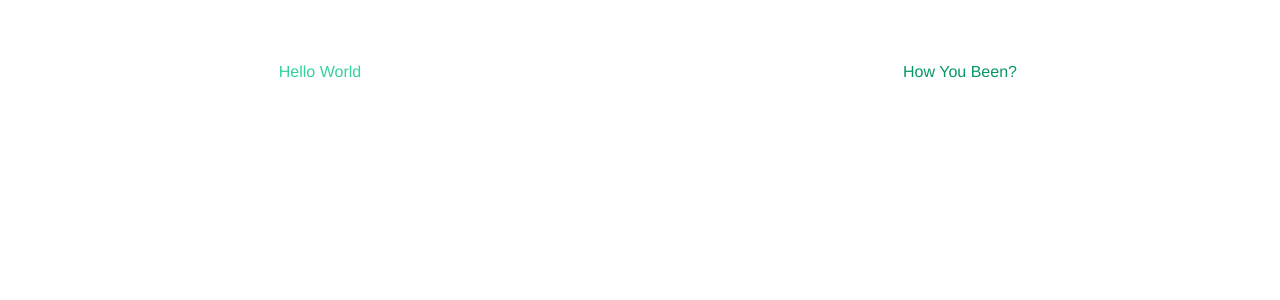
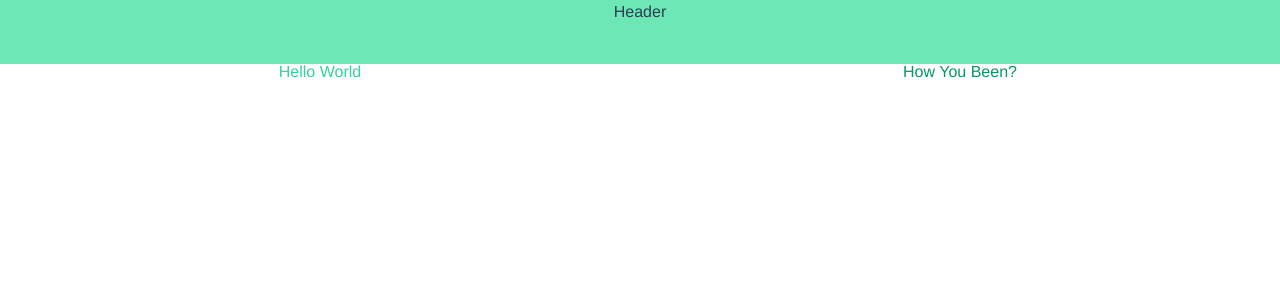
Before and after one commit to E-Shelton98/brix, a Vue app: page / in a window 1280 px wide. Shown: the top 300 px of the page. Built offline with nearby package versions, Linux system fonts and the light colour scheme.

Commit message:
Header Component Init

```diff
--- a/src/App.vue
+++ b/src/App.vue
@@ -1,5 +1,5 @@
 <template>
-  <TheHome />
+  <TheHome/>
 </template>
 
 <script>
--- /dev/null
+++ b/src/components/TheHeader.vue
@@ -0,0 +1,11 @@
+<template>
+    <div class="bg-green-300 h-16 absolute top-0 w-full">
+        <section>Header</section>
+    </div>
+</template>
+
+<script>
+    export default {
+        name: 'TheHeader'
+    }
+</script>
--- a/src/components/TheHome.vue
+++ b/src/components/TheHome.vue
@@ -1,4 +1,5 @@
 <template>
+    <TheHeader />
     <div class="grid grid-cols-2">
         <div class="col-start-1"><section class="text-green-400">Hello World</section></div>
         <div class="text-green-600 col-start-2">How You Been?</div>
@@ -6,7 +7,12 @@
 </template>
 
 <script>
+    import TheHeader from './TheHeader'
+
     export default {
-        name: 'TheHome'
+        name: 'TheHome',
+        components: {
+            TheHeader
+        }
     }
 </script>
```
